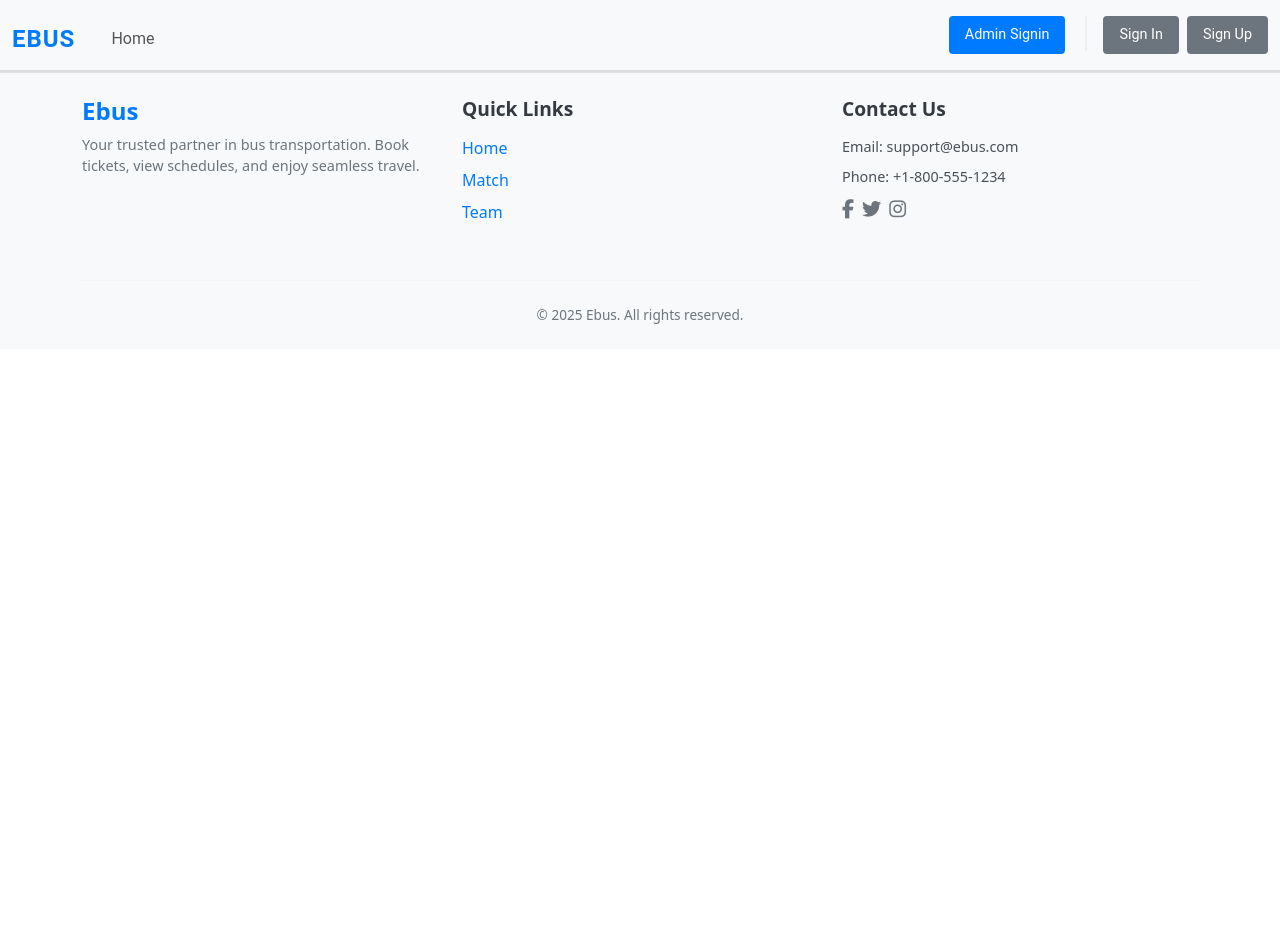
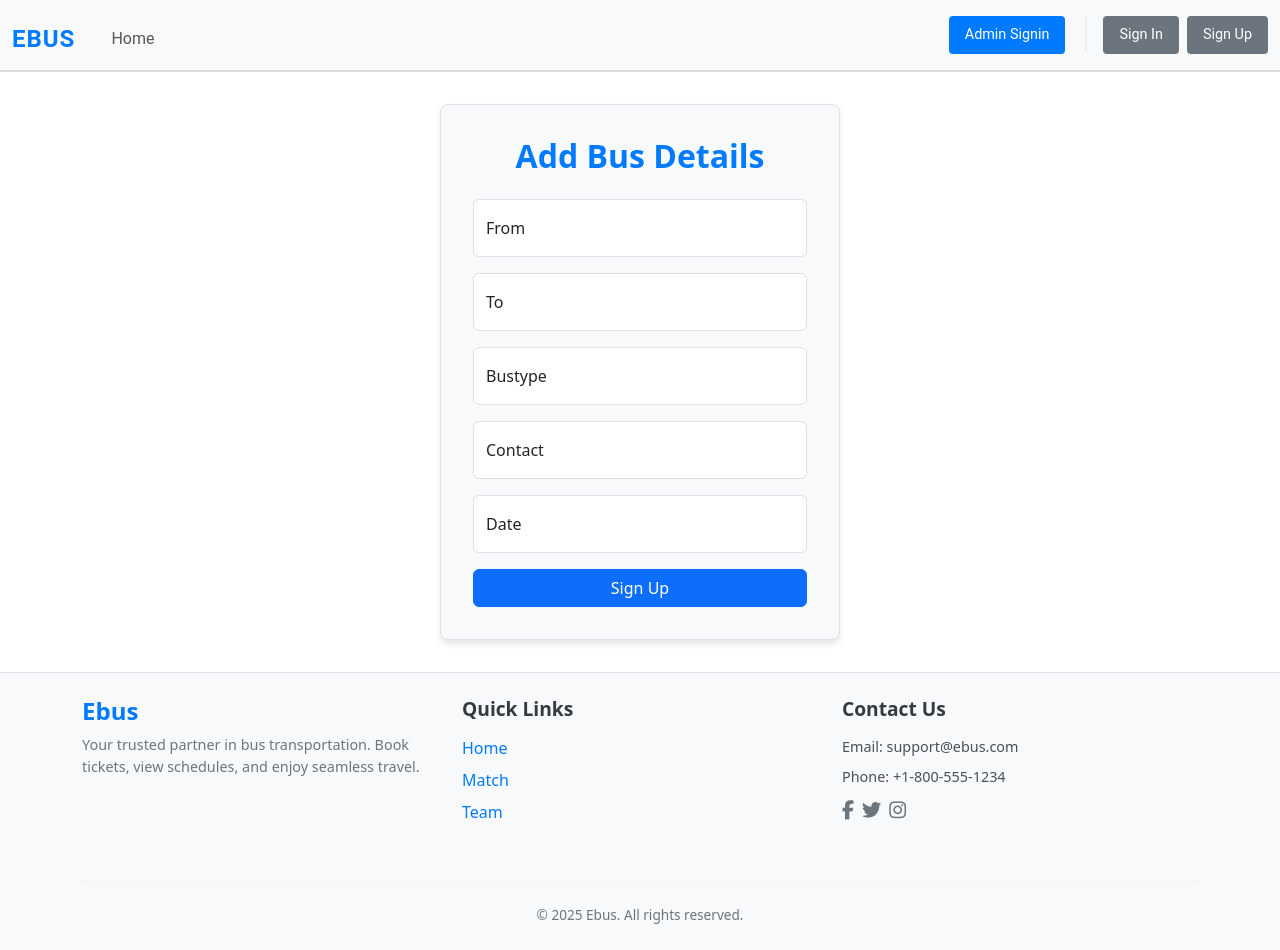
Before and after one commit to mohmedpatel7/Ebus-system, a React (Vite) app: page /Upload in a window 1280 px wide. Before the commit the page ends 800 px from the top, so only its background shows below. Built offline with nearby package versions, Linux system fonts and the light colour scheme.

Commit message:
redux for buses added

```diff
--- a/src/App.jsx
+++ b/src/App.jsx
@@ -6,6 +6,7 @@ import Home from "./components/Genral/Home";
 import Signup from "./components/authentication/Signup";
 import Signin from "./components/authentication/Signin";
 import AdminSignin from "./components/authentication/AdminSignin";
+import AddBuses from "./components/buses/addBuses";
 
 function App() {
   return (
@@ -17,6 +18,7 @@ function App() {
           <Route path="/Signup" element={<Signup />} />
           <Route path="/Signin" element={<Signin />} />
           <Route path="/AdminSignin" element={<AdminSignin />} />
+          <Route path="/Upload" element={<AddBuses />} />
         </Routes>
         <Footer />
       </Router>
--- /dev/null
+++ b/src/components/buses/AddBuses.jsx
@@ -0,0 +1,136 @@
+import React, { useState } from "react";
+import "bootstrap/dist/css/bootstrap.min.css";
+import { useDispatch } from "react-redux";
+import {} from "../../Redux/features/";
+import { useNavigate } from "react-router-dom";
+
+export default function AddBuses() {
+  const [formData, setFormData] = useState({
+    from: "",
+    to: "",
+    Bustype: "",
+    contact: "",
+    date: "",
+  });
+
+  const [validated, setValidated] = useState(false); // For Bootstrap validation
+
+  const dispatch = useDispatch();
+  const navigate = useNavigate();
+
+  const handleChange = (e) => {
+    setFormData({ ...formData, [e.target.name]: e.target.value });
+  };
+
+  const handleSubmit = async (e) => {
+    e.preventDefault();
+    const form = e.currentTarget;
+
+    if (form.checkValidity() === false) {
+      e.stopPropagation();
+    } else {
+      try {
+        const result = await dispatch(userSignup(formData)).unwrap();
+        if (result) {
+          navigate("/");
+          alert("Signup successful!");
+        } else {
+          alert("Signup failed!");
+        }
+      } catch (error) {
+        alert(error.message);
+      }
+    }
+
+    setValidated(true); // Mark the form as validated.
+  };
+
+  return (
+    <div className="signup-container">
+      <h2 className="signup-heading">Add Bus Details</h2>
+      <form
+        onSubmit={handleSubmit}
+        className={`needs-validation ${validated ? "was-validated" : ""}`}
+        noValidate
+      >
+        {/* Name Field */}
+        <div className="form-floating mb-3">
+          <input
+            type="text"
+            className="form-control"
+            name="name"
+            placeholder="From"
+            value={formData.from}
+            onChange={handleChange}
+            required
+          />
+          <label htmlFor="floatingName">From</label>
+          <div className="invalid-feedback">Please provide from.</div>
+        </div>
+
+        {/* to Field */}
+        <div className="form-floating mb-3">
+          <input
+            type="text"
+            className="form-control"
+            name="to"
+            placeholder="To"
+            value={formData.to}
+            onChange={handleChange}
+            required
+          />
+          <label htmlFor="floatingto">To</label>
+          <div className="invalid-feedback">Please provide a valid to.</div>
+        </div>
+
+        {/* Bustype Field */}
+        <div className="form-floating mb-3">
+          <input
+            type="text"
+            className="form-control"
+            name="Bustype"
+            placeholder="Bustype"
+            value={formData.Bustype}
+            onChange={handleChange}
+            required
+          />
+          <label htmlFor="floatingBustype">Bustype</label>
+          <div className="invalid-feedback">Please provide a Bustype.</div>
+        </div>
+
+        <div className="form-floating mb-3">
+          <input
+            type="text"
+            className="form-control"
+            name="contact"
+            placeholder="Contact"
+            value={formData.contact}
+            onChange={handleChange}
+            required
+          />
+          <label htmlFor="floatingcontact">Contact</label>
+          <div className="invalid-feedback">Please enter contact info.</div>
+        </div>
+
+        <div className="form-floating mb-3">
+          <input
+            type="text"
+            className="form-control"
+            name="date"
+            placeholder="Date"
+            value={formData.date}
+            onChange={handleChange}
+            required
+          />
+          <label htmlFor="floatingcontact">Date</label>
+          <div className="invalid-feedback">Please enter Date.</div>
+        </div>
+
+        {/* Submit Button */}
+        <button type="submit" className="btn btn-primary w-100">
+          Sign Up
+        </button>
+      </form>
+    </div>
+  );
+}
```
Also changed, not shown: src/Redux/features/buses.js (added, +145 -0 lines).
